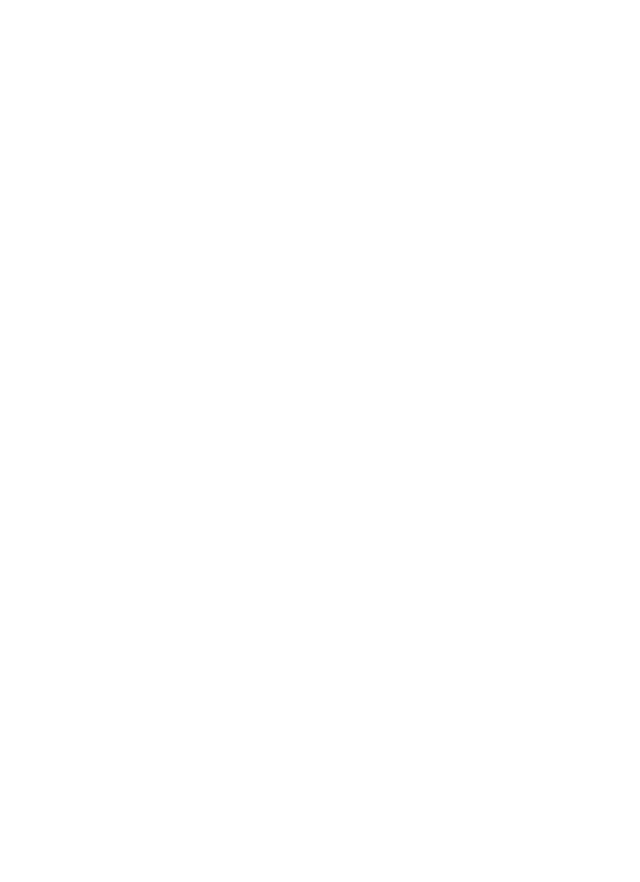
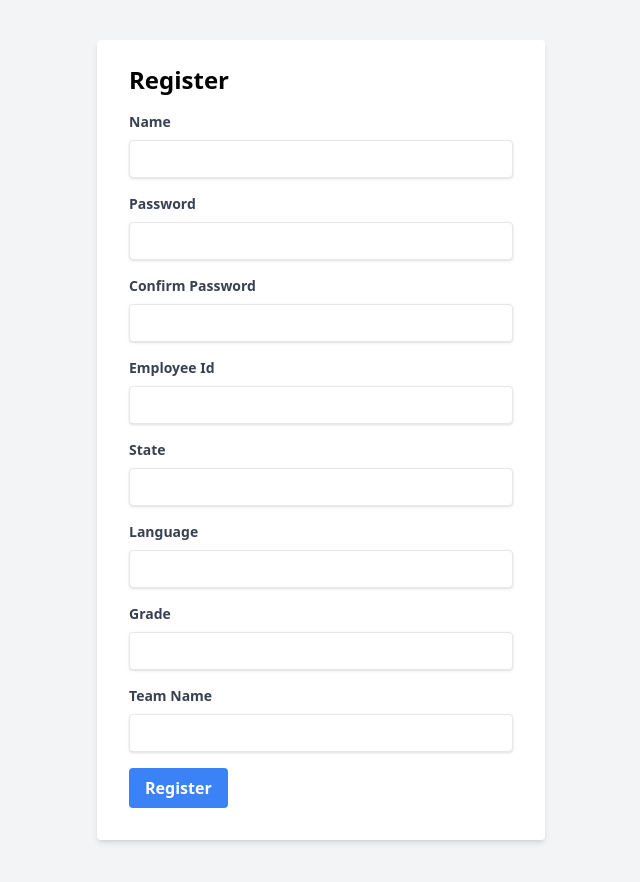
Before and after one commit to Vivekkr7k/chat_application, a React (Vite) app in the folder frontend/: page /register in a window 1280 px wide. Before the commit this address had no page. Shown: the top 882 px of the page, without its empty margins (319-959 px from the left). Before the commit the page ends 800 px from the top, so only its background shows below. Built offline with nearby package versions, Linux system fonts and the light colour scheme.

Commit message:
employee register

```diff
--- a/frontend/package.json
+++ b/frontend/package.json
@@ -14,7 +14,9 @@
     "axios": "^1.7.2",
     "react": "^18.2.0",
     "react-dom": "^18.2.0",
-    "react-icons": "^5.2.1"
+    "react-icons": "^5.2.1",
+    "react-router-dom": "^6.23.1",
+    "react-toastify": "^10.0.5"
   },
   "devDependencies": {
     "@types/react": "^18.2.66",
--- a/frontend/src/App.jsx
+++ b/frontend/src/App.jsx
@@ -5,6 +5,7 @@
 import ChatPage from "./components/employee/ChatPage";
 import AdminRoutes from "./components/admin/AdminRoutes";
 import AdminLogin from "./components/admin/AdminLogin";
+import { Register } from "./components/admin/Register";
 // import AdminRegistration from "./components/admin/AdminRegistration";
 
 const App = () => {
@@ -16,6 +17,8 @@
             {/* <Route path="/adminRegistration" element={<AdminRegistration/>}/> */}
             <Route element={<AuthRequired/>}>
               <Route path="/chat" element={<ChatPage/>} />
+            <Route path="/register" element={<Register/>} />
+
               <Route element={<AdminRoutes/>}>
                 <Route path="/admin/dashboard" element={<Dashboard/>} />
                 <Route path="/chat" element={<ChatPage/>}/>
--- /dev/null
+++ b/frontend/src/components/admin/Example.jsx
@@ -0,0 +1,63 @@
+import { useState } from "react";
+import Button from "react-bootstrap/Button";
+import Form from "react-bootstrap/Form";
+import Modal from "react-bootstrap/Modal";
+
+
+function Example() {
+  const [show, setShow] = useState(false);
+
+  const handleClose = () => setShow(false);
+  const handleShow = () => setShow(true);
+
+  return (
+    <>
+      <Button variant="primary" onClick={handleShow}>
+        Create Group
+      </Button>
+
+      <Modal show={show} onHide={handleClose}>
+        <Modal.Header closeButton>
+          <Modal.Title>Create New Group</Modal.Title>
+        </Modal.Header>
+        <Modal.Body>
+          <Form>
+            <Form.Group className="mb-3" controlId="exampleForm.ControlInput1">
+              <Form.Label>Group Name</Form.Label>
+              <Form.Control
+                type="email"
+                placeholder="Enter Group Name"
+                autoFocuss
+              />
+            </Form.Group>
+            <Form.Group className="mb-3" controlId="exampleForm.ControlInput1">
+              <Form.Label>Group Members</Form.Label> <br></br>
+              <Button variant="secondary" >Select Members</Button>{' '}
+            </Form.Group>
+            <Form.Group
+              className="mb-3"
+              controlId="exampleForm.ControlTextarea1"
+            >
+              <Form.Label>Description</Form.Label>
+              <Form.Control
+                as="textarea"
+                rows={3}
+                placeholder="Enter Group Name"
+              />
+            </Form.Group>
+          </Form>
+        </Modal.Body>
+        <Modal.Footer>
+          <Button variant="secondary" onClick={handleClose}>
+            Close
+          </Button>
+          <Button variant="primary" onClick={handleClose}>
+            Create Group
+          </Button>
+        </Modal.Footer>
+      </Modal>
+    </>
+  );
+}
+
+export default Example;
--- /dev/null
+++ b/frontend/src/components/admin/Register.jsx
@@ -0,0 +1,90 @@
+import axios from 'axios';
+import React, { useState } from 'react';
+import { emplyeRegistration } from '../../constants';
+
+export const Register = () => {
+    const [form, setForm] = useState({
+        name: '',
+        password: '',
+        confirmPassword: '',
+        employeeId: '',
+        state: '',
+        language: '',
+        grade: '',
+        teamName: ''
+      });
+
+      const handleChange = (e) => {
+        const { name, value } = e.target;
+        setForm({
+          ...form,
+          [name]: value
+        });
+      };
+
+      const handleSubmit =async (e) => {
+
+
+        e.preventDefault();
+        if (form.password !== form.confirmPassword) {
+          console.log("passwords do not match")
+          return;
+        }
+
+
+        try {
+
+          const res = await axios.post(`${emplyeRegistration}`, form)
+
+          console.log('registered user', res)
+
+        } catch (error) {
+
+          console.log("an error occured during regstering a user" ,error)
+        }
+
+        // console.log('Form submitted', form);
+      };
+
+      return (
+        <div className="min-h-screen flex items-center justify-center bg-gray-100 ">
+          <div className="w-full max-w-md m-10">
+            <form onSubmit={handleSubmit} className="bg-white shadow-md rounded px-8 pt-6 pb-8 mb-4">
+              <h2 className="text-2xl font-bold mb-4">Register</h2>
+              {[
+                { label: 'Name', name: 'name', type: 'text' },
+                { label: 'Password', name: 'password', type: 'password' },
+                { label: 'Confirm Password', name: 'confirmPassword', type: 'password' },
+                { label: 'Employee Id', name: 'employeeId', type: 'text' },
+                { label: 'State', name: 'state', type: 'text' },
+                { label: 'Language', name: 'language', type: 'text' },
+                { label: 'Grade', name: 'grade', type: 'text' },
+                { label: 'Team Name', name: 'teamName', type: 'text' },
+              ].map((field, index) => (
+                <div className="mb-4" key={index}>
+                  <label className="block text-gray-700 text-sm font-bold mb-2" htmlFor={field.name}>
+                    {field.label}
+                  </label>
+                  <input
+                    className="shadow appearance-none border rounded w-full py-2 px-3 text-gray-700 leading-tight focus:outline-none focus:shadow-outline"
+                    id={field.name}
+                    type={field.type}
+                    name={field.name}
+                    value={form[field.name]}
+                    onChange={handleChange}
+                  />
+                </div>
+              ))}
+              <div className="flex items-center justify-between">
+                <button
+                  className="bg-blue-500 hover:bg-blue-700 text-white font-bold py-2 px-4 rounded focus:outline-none focus:shadow-outline"
+                  type="submit"
+                >
+                  Register
+                </button>
+              </div>
+            </form>
+          </div>
+        </div>
+      );
+}
--- /dev/null
+++ b/frontend/src/constants.js
@@ -0,0 +1,2 @@
+export const BASE_URL = "http://localhost:5001"
+export const emplyeRegistration = `${BASE_URL}/api/employeeRegistration/register`
```
Also changed, not shown: 1 other file (tests, documents, lock files or other folders).
